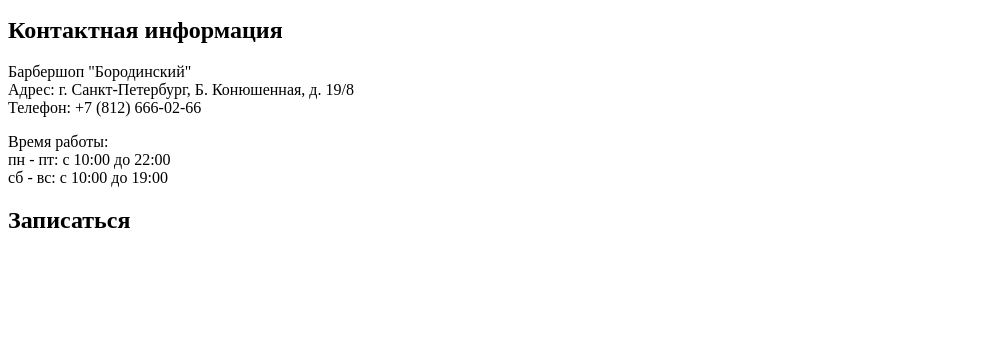
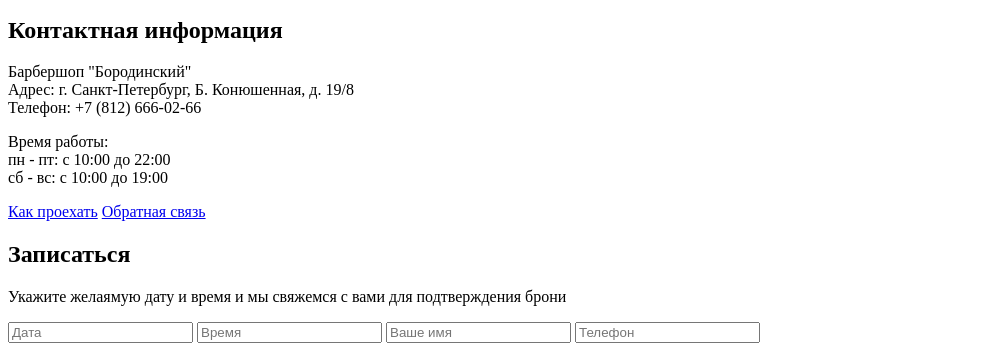
Before and after one commit to platonovkirill/barbershope, a plain HTML site: page index.html in a window 1280 px wide. Shown: the part 842-1193 px from the top of the page, without its empty margins (0-992 px from the left). Before the commit the page ends 1096 px from the top, so only its background shows below. Drawn offline with Linux system fonts and the light colour scheme.

Commit message:
Добавлены поля для записи

```diff
--- a/index.html
+++ b/index.html
@@ -88,9 +88,18 @@
           пн - пт: с 10:00 до 22:00<br>
           сб - вс: с 10:00 до 19:00
         </p>
+        <a class="btn" href="#">Как проехать</a>
+        <a class="btn" href="#">Обратная связь</a>
       </div>
       <div class="index-content-right">
         <h2 class="index-content-title">Записаться</h2>
+        <p>Укажите желаямую дату и время и мы свяжемся с вами для подтверждения брони</p>
+        <form class="appointment-from" action="https://#" method="post">
+        <input type="text" name="data" value="" placeholder="Дата">
+        <input type="text" name="time" value="" placeholder="Время">
+        <input type="text" name="name" value="" placeholder="Ваше имя">
+        <input type="text" name="phone" value="" placeholder="Телефон">
+        </form>
       </div>
     </div>
 </main>
```
